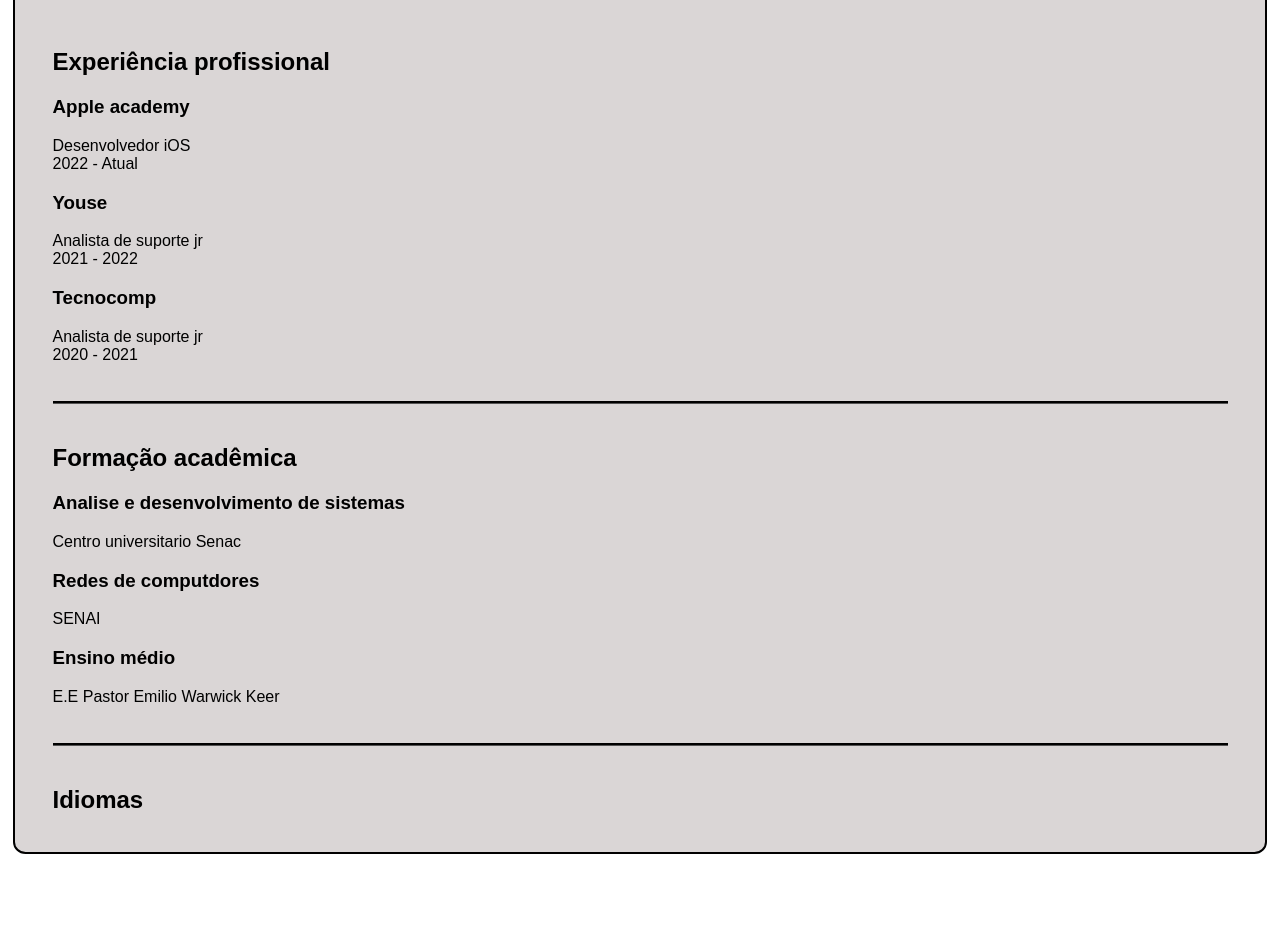
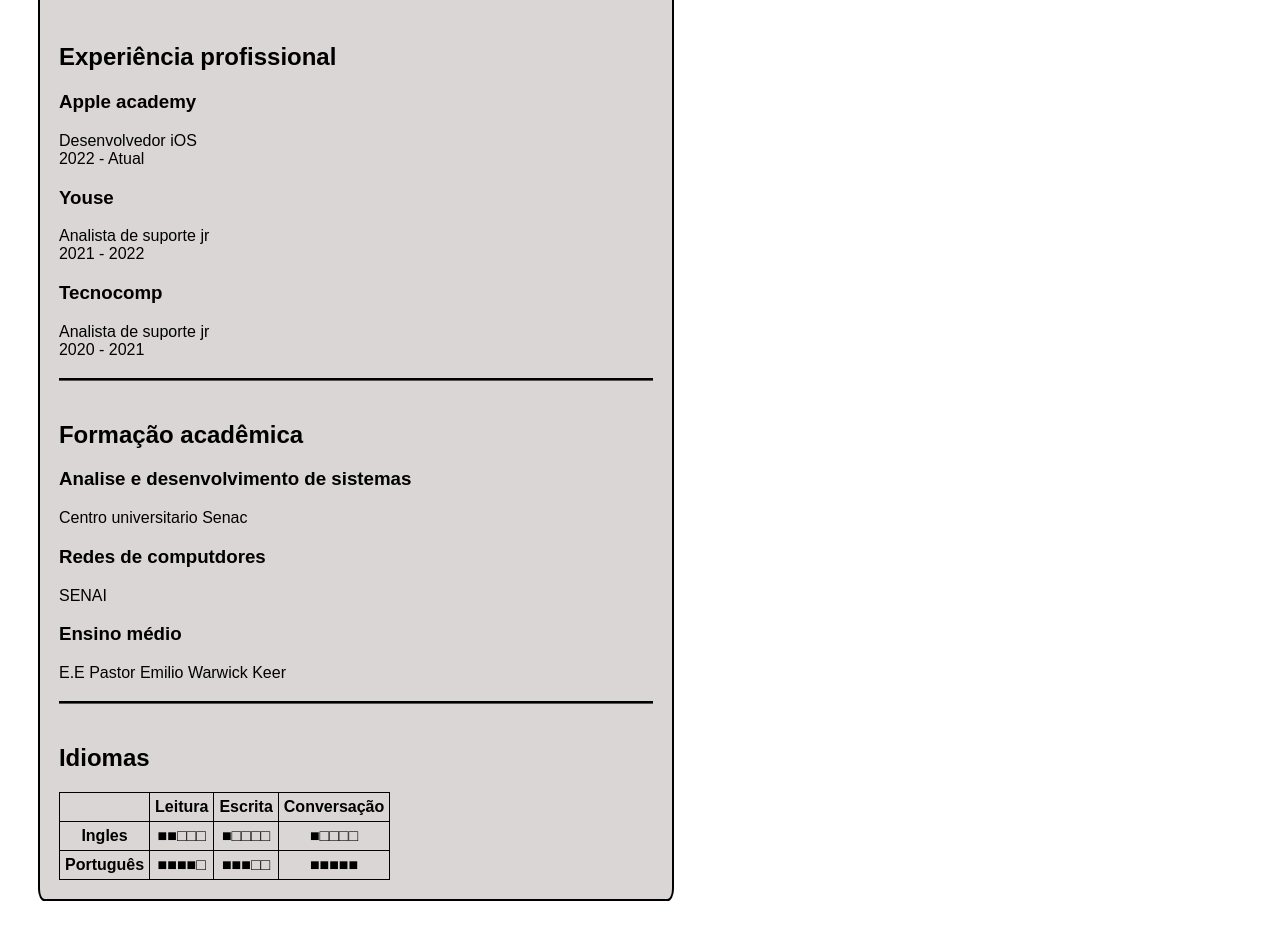
Before and after one commit to vinicius-g-oliv/sistemas_Web, a plain HTML site: page index/index.html in a window 1280 px wide. Shown: the part 358-1289 px from the top of the page. Before the commit the page ends 1220 px from the top, so only its background shows below. Drawn offline with Linux system fonts and the light colour scheme.

Commit message:
feat: format languege table

```diff
--- a/index/index.html
+++ b/index/index.html
@@ -71,10 +71,27 @@
   </div>
 </section>
 <section class="idiomas">
+  <h2>Idiomas</h2>
   <div class="languege">
+    <table border:1px solid black;>
+      <tr>
+        <td>&nbsp;</td>
+        <th >Leitura </th>
+        <th>Escrita</th>
+        <th>Conversação</th>
+      </tr>
+     <tr>
+      <th> Ingles </th>
+     <td>■■□□□</td>
+     <td>■□□□□</td>
+     <td>■□□□□</td>
 
-    <h2>Idiomas</h2>
-
+    </tr>
+    <th> Português </th>
+     <td>■■■■□</td>
+     <td>■■■□□</td>
+     <td>■■■■■</td>
+  </table>
 
 
 </div>
--- a/index/style.css
+++ b/index/style.css
@@ -1,5 +1,6 @@
 .corpo {
-   margin: 5px;
+   width: 50%;
+   margin: 30px;
    background: #dad6d6;
    border-width: 2px;
    border-style: solid;
@@ -10,7 +11,6 @@
 .cabecalho {
    display: flex;
    text-align: justify;
-   font-family: Arial, Helvetica, sans-serif;
 }
 .iconDetails {
    height:20px;
@@ -42,17 +42,11 @@ p.item {
   margin: 10px;
   padding-left:  10px;
 
- /*  border-style: groove;
-   border-color: black;
-   border-right-style: none;
-   border-top-style:none;
-   border-bottom-style:none; */
-
 }
 .itemImg{
    padding-right: 5px;
-   height:20px;
-   width: 20px;
+   height:30px;
+   width: 30px;
 }
 .experiencias {
    margin: 3%;
@@ -60,7 +54,7 @@ p.item {
 
 }
 
-.formacao {
+.formacao , .idiomas{
    margin: 3%;
    padding-top: 20px;
    border-style: groove;
@@ -70,12 +64,12 @@ p.item {
    border-bottom-style:none;
 }
 
-.idiomas {
-   margin: 3%;
-   padding-top: 20px;
-   border-style: groove;
-   border-color: black;
-   border-right-style: none;
-   border-left-style:none;
-   border-bottom-style:none;
-}
+
+
+.languege  table,td, th {
+   border:1px solid black;
+   border-collapse: collapse;
+   justify-content: center;
+   text-align: center;
+   padding: 5px;
+ }
```
